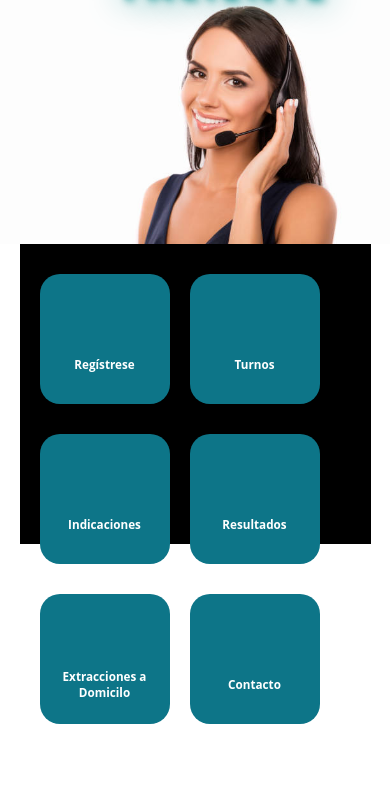
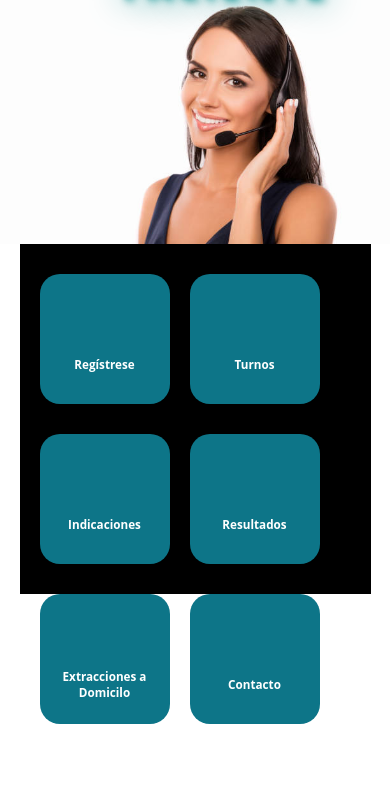
Before and after one commit to nestoRuben1960/Unilab, a plain HTML site: page index.html in a window 390 px wide. Shown: the part 1094-1882 px from the top of the page. Drawn offline with nearby package versions, Linux system fonts and the light colour scheme; files whose address does not match are found by name.

Commit message:
Add files via upload

```diff
--- a/estilos.css
+++ b/estilos.css
@@ -1253,7 +1253,7 @@ flex: 2;
 
   #etiqueta {
     background:#0d7588;
-     float: left;
+
      width: 130px;
      height: 130px;
      border-radius: 20px 20px 20px 20px;
@@ -1301,7 +1301,7 @@ flex: 2;
 
       order: 3;
       width: 60%;
-      height: 300px;
+      height: 350px;
       margin: auto;
       background: red;
 
```
